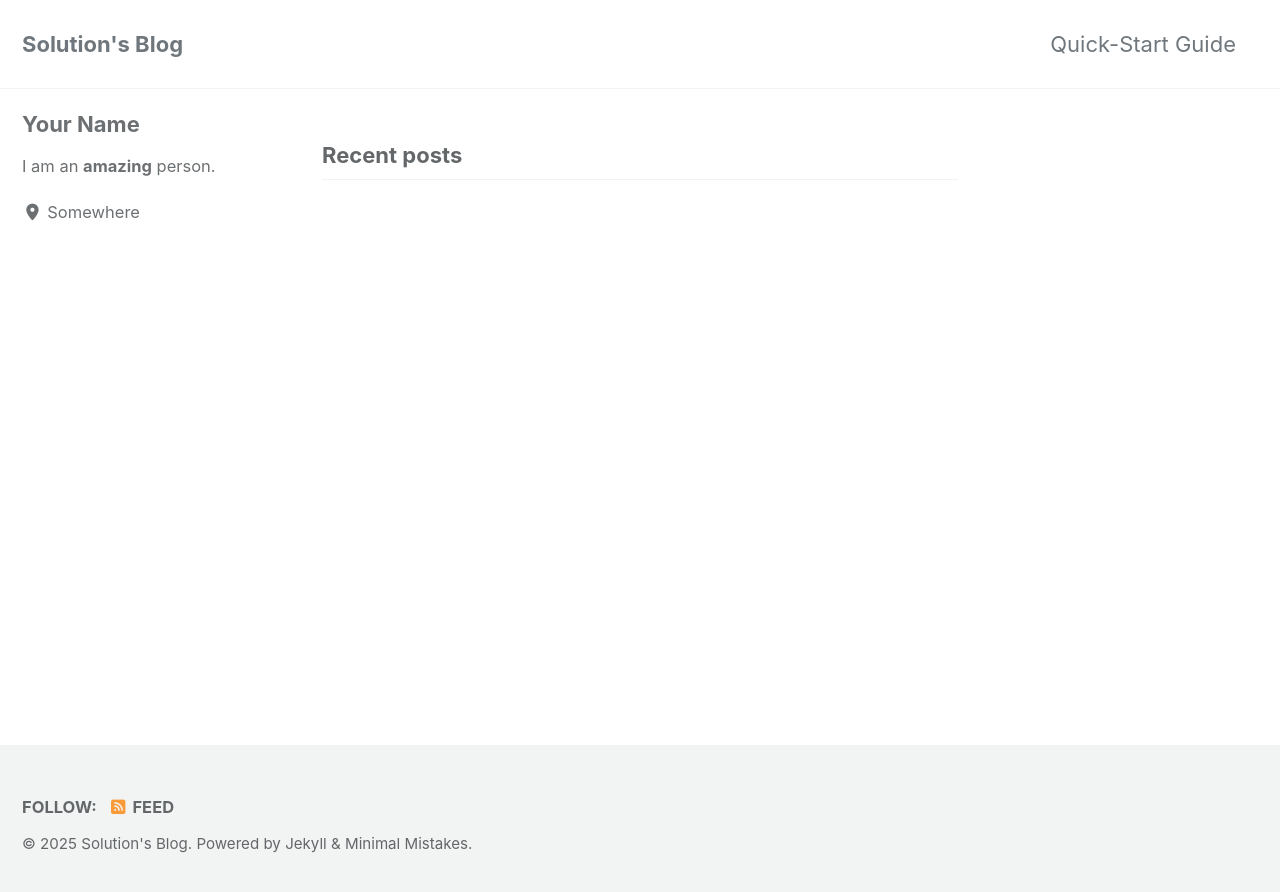
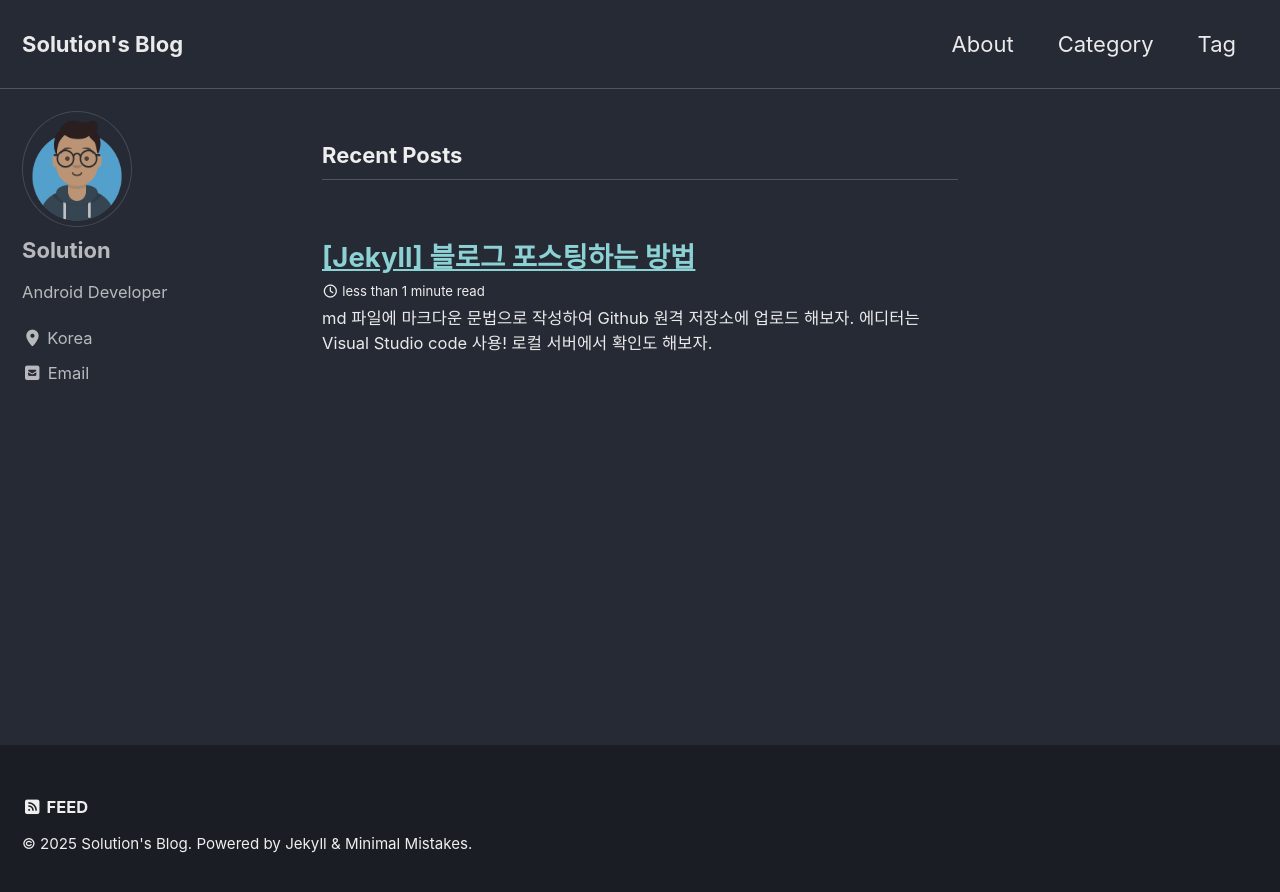
Before and after one commit to Solution4904/solution4904.github.io, a Jekyll site: the page built from index.html, in a window 1280 px wide. Shown: the top 892 px of the page. Built offline with Jekyll 4.4.1, drawn with Linux system fonts in a browser that asks for light colours; cached includes are drawn as plain includes; the list of posts is cut into pages by our own code.

Commit message:
# Update
- Avatar 추가/적용
- 좌측 사이드바 생성
- 상단 우측 메뉴 생성
- 카테고리, 태그 추가

```diff
--- a/_config.yml
+++ b/_config.yml
@@ -12,17 +12,17 @@
 
 # theme                  : "minimal-mistakes-jekyll"
 # remote_theme           : "mmistakes/minimal-mistakes"
-minimal_mistakes_skin    : "default" # "air", "aqua", "contrast", "dark", "dirt", "neon", "mint", "plum", "sunrise"
+minimal_mistakes_skin    : "dark" # "default" # "air", "aqua", "contrast", "dark", "dirt", "neon", "mint", "plum", "sunrise"
 
 # Site Settings
-locale                   : "en-US"
+locale                   : "ko-kr" # "en-US"
 rtl                      : # true, false (default) # turns direction of the page into right to left for RTL languages
 title                    : "Solution's Blog"
 title_separator          : "-"
 subtitle                 : # site tagline that appears below site title in masthead
 name                     : "Solution4904"
 description              : "개발 블로그"
-url                      : # the base hostname & protocol for your site e.g. "https://mmistakes.github.io"
+url                      : "https://solution4904.github.io/" # the base hostname & protocol for your site e.g. "https://mmistakes.github.io"
 baseurl                  : # the subpath of your site, e.g. "/blog"
 repository               : "https://solution4904.github.io" # GitHub username/repo-name e.g. "mmistakes/minimal-mistakes"
 teaser                   : # path of fallback teaser image, e.g. "/assets/images/500x300.png"
@@ -113,15 +113,15 @@ analytics:
 
 # Site Author
 author:
-  name             : "Your Name"
-  avatar           : # path of avatar image, e.g. "/assets/images/bio-photo.jpg"
-  bio              : "I am an **amazing** person."
-  location         : "Somewhere"
-  email            :
+  name             : "Solution"
+  avatar           : "/assets/avatar/avatar_Circle.png" # path of avatar image, e.g. "/assets/images/bio-photo.jpg"
+  bio              : "Android Developer"
+  location         : "Korea"
+  email            : "shinjseoup@gmail.com"
   links:
     - label: "Email"
       icon: "fas fa-fw fa-envelope-square"
-      # url: "mailto:your.name@email.com"
+      # url: "mailto:shinjseoup@gmail.com"
     - label: "Website"
       icon: "fas fa-fw fa-link"
       # url: "https://your-website.com"
@@ -291,16 +291,16 @@ tag_archive:
   type: liquid
   path: /tags/
 # https://github.com/jekyll/jekyll-archives
-# jekyll-archives:
-#   enabled:
-#     - categories
-#     - tags
-#   layouts:
-#     category: archive-taxonomy
-#     tag: archive-taxonomy
-#   permalinks:
-#     category: /categories/:name/
-#     tag: /tags/:name/
+jekyll-archives:
+  enabled:
+    - categories
+    - tags
+  layouts:
+    category: archive-taxonomy
+    tag: archive-taxonomy
+  permalinks:
+    category: /categories/:name/
+    tag: /tags/:name/
 
 
 # HTML Compression
@@ -321,6 +321,6 @@ defaults:
       layout: single
       author_profile: true
       read_time: true
-      comments: # true
+      comments: true
       share: true
       related: true
--- /dev/null
+++ b/_posts/2025-05-05-Test_Post.md
@@ -0,0 +1,22 @@
+---
+title:  "[Jekyll] 블로그 포스팅하는 방법"
+excerpt: "md 파일에 마크다운 문법으로 작성하여 Github 원격 저장소에 업로드 해보자. 에디터는 Visual Studio code 사용! 로컬 서버에서 확인도 해보자. "
+
+categories:
+  - Android
+tags:
+  - [Blog, jekyll, Github, Git]
+
+sidebar:
+  nav: "counts"
+
+toc: true
+toc_sticky: true
+
+date: 2025-05-05
+last_modified_at: 2025-05-05
+---
+
+# 오늘의 학습 - 변수
+
+안녕? 난 오늘 변수에 대해 배웠어. 여러가지 있지만 int, double, float, long, string, char, int32 등 이것보다도 더 많은 변수들이 있어.
```
Also changed, not shown: _data/navigation.yml (+14 -8 lines), _includes/nav_list (+61 -1 lines), _pages/category-archive.md (added, +7 -0 lines), _pages/tag-archive.md (added, +7 -0 lines), _layouts/categories.html (line endings or trailing spaces), assets/avatar/avatar_Circle.png (added), assets/avatar/avatar_Transparent.png (added), index.html (line endings or trailing spaces).
